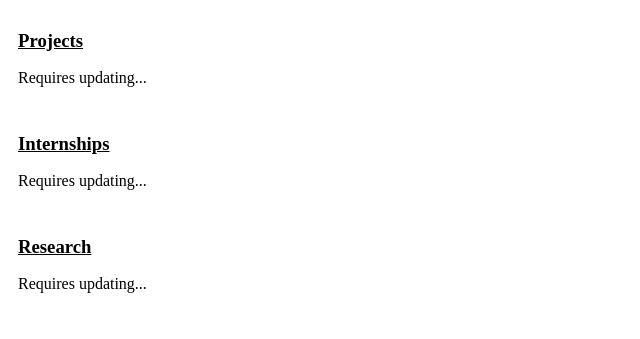
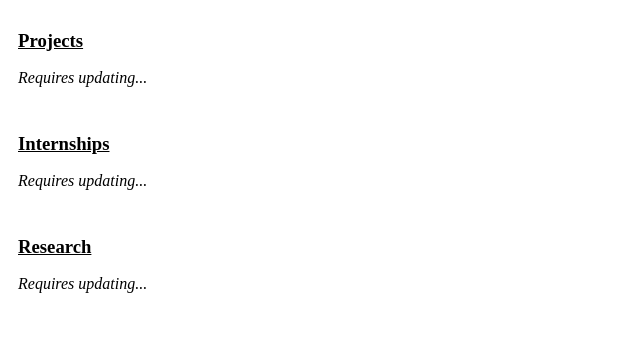
Before and after one commit to Praz18/resume, a plain HTML site: page index.html in a window 1280 px wide. Shown: the part 2128-2467 px from the top of the page, 0-640 px from the left. Drawn offline with Linux system fonts and the light colour scheme.

Commit message:
Update index.html
added italics

```diff
--- a/index.html
+++ b/index.html
@@ -130,17 +130,17 @@
 
 	<section class ="proj">
 	<u><h3>Projects</h3></u>
-	<p>Requires updating...</p>
+	<i><p>Requires updating...</p></i>
 	</section>
 
 	<section class ="inter">
 	<u><h3>Internships</h3></u>
-	<p>Requires updating...</p>
+	<i><p>Requires updating...</p></i>
 	</section>
 
 	<section class ="resrch">
 	<u><h3>Research</h3></u>
-	<p>Requires updating...</p>
+	<i><p>Requires updating...</p></i>
 	</section>
 
 	<section class ="lang">
```
